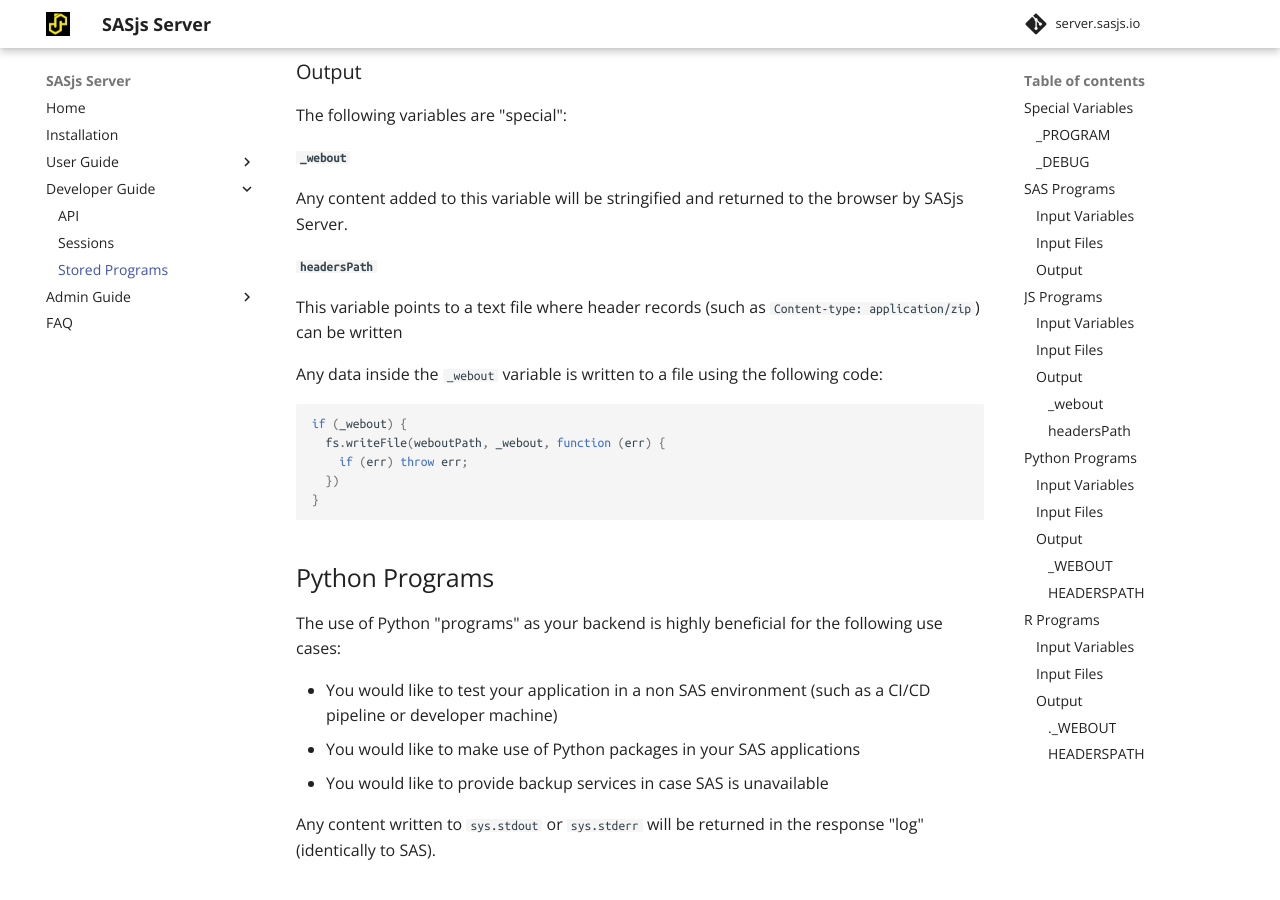
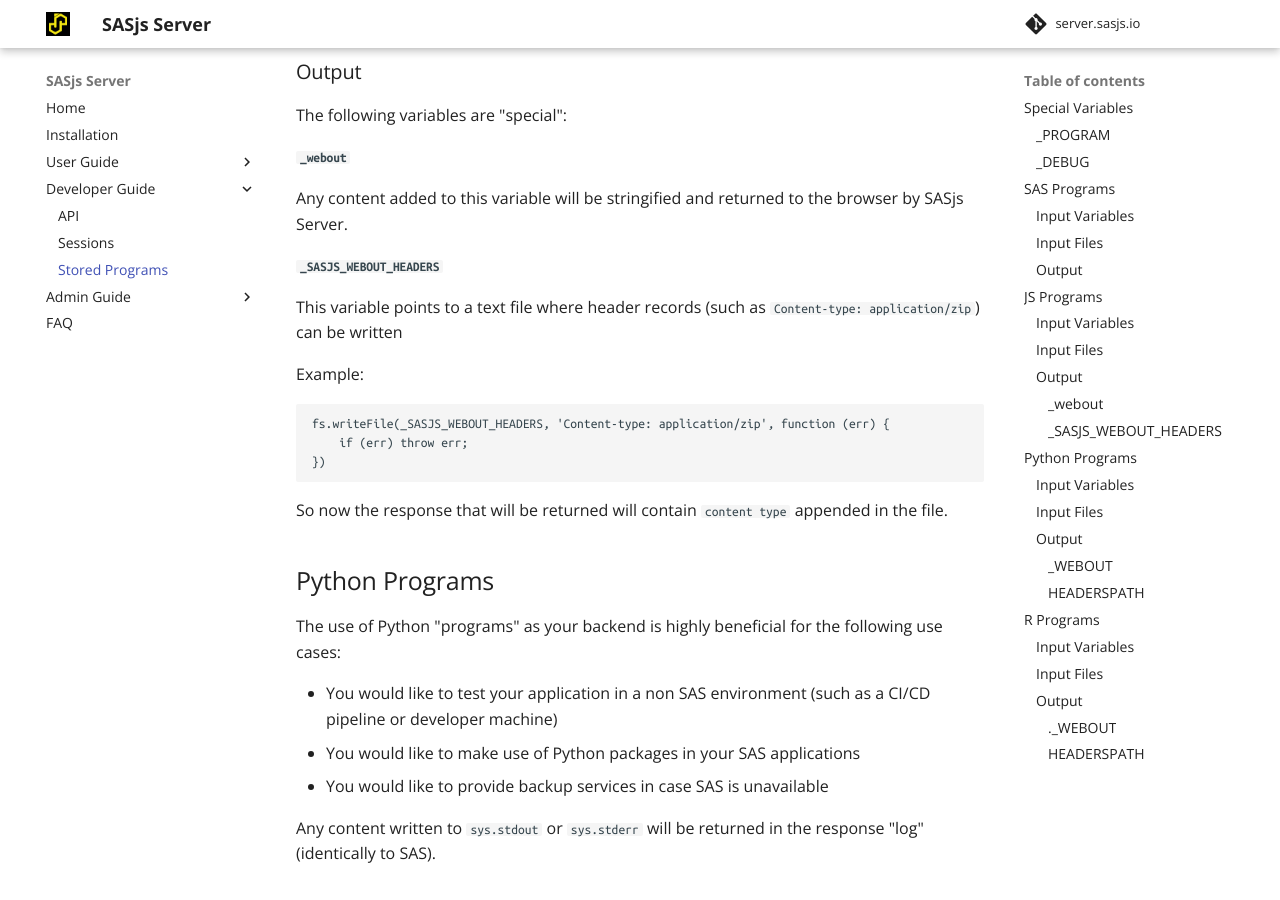
Before and after one commit to sasjs/server.sasjs.io, an MkDocs documentation site: the page built from docs/storedprograms.md, in a window 1280 px wide and 900 px high, scrolled down 4257 px. Built offline with MkDocs 1.6.1 and Material for MkDocs 9.7.7, drawn with Linux system fonts in a browser that asks for light colours; comment, search, counter and statistics services are not loaded.

Commit message:
chore: sasjs_webout_headers

````diff
--- a/docs/storedprograms.md
+++ b/docs/storedprograms.md
@@ -169,18 +169,18 @@ The following variables are "special":
 #### `_webout`
 Any content added to this variable will be stringified and returned to the browser by SASjs Server.
 
-#### `headersPath`
+#### `_SASJS_WEBOUT_HEADERS`
 This variable points to a text file where header records (such as `Content-type: application/zip`) can be written
 
-Any data inside the `_webout` variable is written to a file using the following code:
+Example:
 
-```js
-if (_webout) {
-  fs.writeFile(weboutPath, _webout, function (err) {
+```
+fs.writeFile(_SASJS_WEBOUT_HEADERS, 'Content-type: application/zip', function (err) {
     if (err) throw err;
-  })
-}
+})
 ```
+
+So now the response that will be returned will contain `content type` appended in the file.
 
 ## Python Programs
 
````
